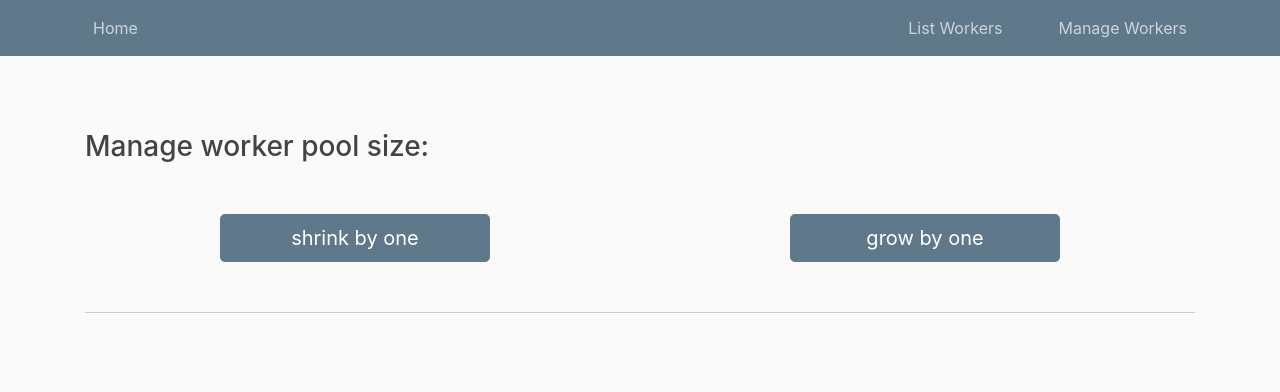
After one commit to AnqiPang/ece1779-a2-managerapp, a Flask app: page /workers/management in a window 1280 px wide. The commit adds this page. Shown: the top 392 px of the page. Run offline with Flask 2, Linux system fonts and the light colour scheme; some libraries are stand-ins or nearby versions.

Commit message:
UI - manually grow and shrink pool size

```diff
--- a/webapp/controllers/workerManagementController.py
+++ b/webapp/controllers/workerManagementController.py
@@ -1,4 +1,9 @@
-from flask import Blueprint
+from flask import Blueprint, render_template
 
 
 workerManagement = Blueprint('workerManagement', __name__)
+
+
+@workerManagement.route("/workers/management", methods=["GET"])
+def manage_worker():
+    return render_template("workerManagement.html")
--- a/webapp/templates/layout.html
+++ b/webapp/templates/layout.html
@@ -28,7 +28,7 @@
             <!-- Navbar Right Side -->
             <div class="navbar-nav">
               <a class="nav-item nav-link" href="/workers" style="padding-right: 3rem">List Workers</a>
-              <a class="nav-item nav-link" href="">Manage Workers</a>
+              <a class="nav-item nav-link" href="/workers/management">Manage Workers</a>
             </div>
           </div>
         </div>
--- /dev/null
+++ b/webapp/templates/workerManagement.html
@@ -0,0 +1,23 @@
+{% extends "layout.html" %}
+{% block content %}
+    <div class="spacer-50"></div>
+    <section>
+      <div style="border-bottom: 1px solid #ccc">
+          <h3>Manage worker pool size:</h3>
+          <div class="spacer-50"></div>
+          <div class="row">
+              <div class="col-md-6 align-center">
+                <a class="btn btn-lg btn-dark-blue" style="width: 50%" href="">
+                  <span>shrink by one</span>
+                </a>
+              </div>
+              <div class="col-md-6 align-center">
+                <a class="btn btn-lg btn-dark-blue" style="width: 50%" href="">
+                  <span>grow by one</span>
+                </a>
+              </div>
+          </div>
+          <div class="spacer-50"></div>
+      </div>
+    </section>
+{% endblock content %}
```
